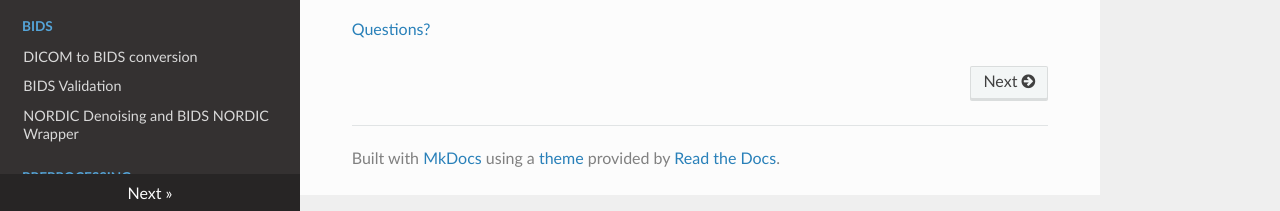
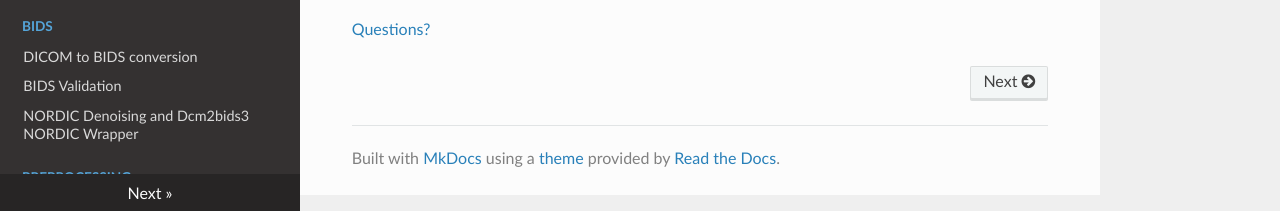
Before and after one commit to DCAN-Labs/cdni-brain, an MkDocs documentation site: the page built from docs/index.md, in a window 1280 px wide. Shown: the part 686-897 px from the top of the page. Built offline with MkDocs 1.6.1, drawn with Linux system fonts in a browser that asks for light colours; nearby versions of some CDN libraries.

Commit message:
Update mkdocs.yml
replace "BIDS NORDIC Wrapper" with "Dcm2bids3 NORDIC wrapper"

```diff
--- a/mkdocs.yml
+++ b/mkdocs.yml
@@ -26,7 +26,7 @@ nav:
   - BIDS:
       - DICOM to BIDS conversion: dcm2bids.md
       - BIDS Validation: bids.md
-      - NORDIC Denoising and BIDS NORDIC Wrapper: nordic.md
+      - NORDIC Denoising and Dcm2bids3 NORDIC Wrapper: nordic.md
   - Preprocessing:
       - Preprocessing: preprocessing.md
   - Processing:
```
